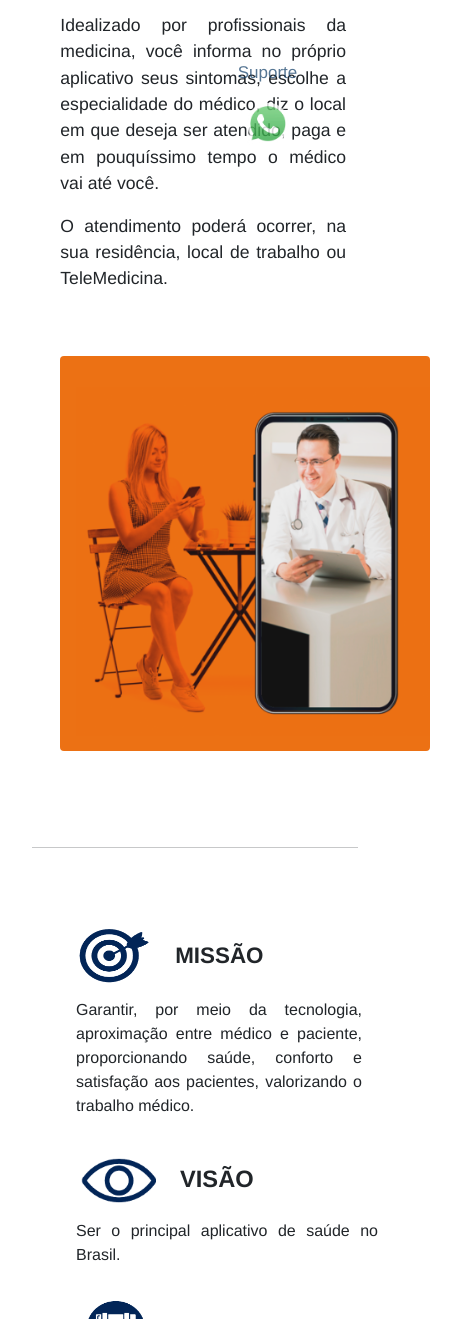
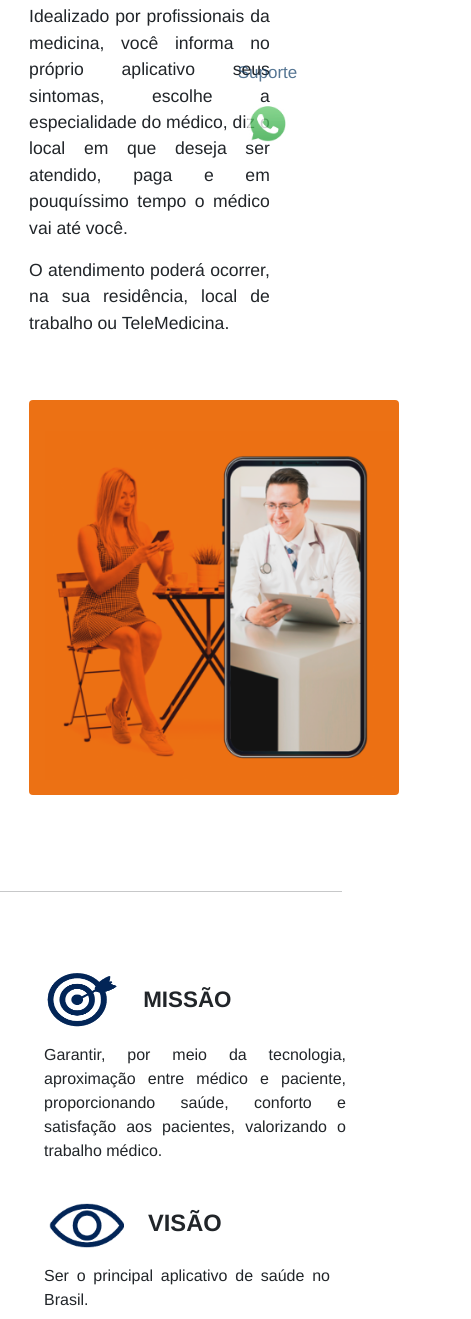
Before and after one commit to isabellabispo/site_doctorlar, a plain HTML site: page index.html in a window 390 px wide. Shown: the part 681-2000 px from the top of the page, 471 px wide, since content can reach past the window. Drawn offline with nearby package versions, Linux system fonts and the light colour scheme.

Commit message:
resposive02

```diff
--- a/css/custoum.css
+++ b/css/custoum.css
@@ -13,7 +13,8 @@
     body{
         font-family: 'Montserrat', 'Helvetica Neue', Helvetica, Arial, sans-serif;
         font-size: 1rem;
-        margin: 2rem;
+        margin-right: 3rem;
+        margin-bottom: 2rem;
     }
 
 
@@ -100,6 +101,8 @@
     #p-text-sobre-doctorlar{
         font-size: 110%;
         text-align: justify;
+
+
     }
 
     #text-about-doctorlar{
--- a/css/responsive.css
+++ b/css/responsive.css
@@ -6,7 +6,7 @@
     }
 }
 
-@media (max-width: 763px ){
+@media (max-width: 789px ){
 #bannerdoc{
     display: none;
 }
@@ -44,3 +44,14 @@
 
 }
 }
+
+@media (max-width:991px){
+    #p-text-sobre-doctorlar{
+        width: 80%;
+        text-align: justify;
+        margin-right:  4rem;
+    }
+    #p-vision{
+        margin-right:  2rem;
+    }
+}
--- a/index.html
+++ b/index.html
@@ -140,19 +140,19 @@
         <div class="row">
           <div class="col-md-12 col-lg-6 align-self-center mt-0">
 
-            <h3 id="text-about-doctorlar"><strong>DoctorLar é a Saúde na ponta do dedo</strong></h3>
+            <h3  id="text-about-doctorlar"><strong>DoctorLar é a Saúde na ponta do dedo</strong></h3>
 
             <p id="p-text-sobre-doctorlar">Esqueça as filas em hospitais e esperas em consultórios médicos. DoctorLar é
               a ponte entre médico e
               paciente, um aplicativo com toda segurança e praticidade para você solicitar e agendar sua consulta
               presencial ou TeleMedicina.</p>
 
-            <p id="p-text-sobre-doctorlar">Idealizado por profissionais da medicina, você informa no próprio aplicativo
+            <p   id="p-text-sobre-doctorlar">Idealizado por profissionais da medicina, você informa no próprio aplicativo
               seus sintomas, escolhe a
               especialidade do médico, diz o local em que deseja ser atendido, paga e em pouquíssimo tempo o médico vai
               até você.</p>
 
-            <p id="p-text-sobre-doctorlar"> O atendimento poderá ocorrer, na sua residência, local de trabalho ou
+            <p  id="p-text-sobre-doctorlar"> O atendimento poderá ocorrer, na sua residência, local de trabalho ou
               TeleMedicina.</p>
           </div>
 
@@ -175,7 +175,7 @@
     <div id="figuresone">
       <div class="container">
         <div class="row justify-content-between justify-content-center">
-          <div class="col-md-4">
+          <div class="col-md-12 col-lg-4">
             <div class="row py-2">
               <div class="col-2-mx-1">
                 <img src="assets/missao.png" class="fas fa-chart-line text-shadow" id="img-mission" aria-hidden="true"
@@ -188,7 +188,7 @@
             <p id="p-mission">Garantir, por meio da tecnologia, aproximação entre médico e paciente, proporcionando
               saúde, conforto e satisfação aos pacientes, valorizando o trabalho médico.</p>
           </div>
-          <div class="col-md-4">
+          <div class="col-md-12 col-lg-4">
             <div class="row py-2">
               <div class="col-2-mx-1 $spacer * 1.5">
                 <img src="assets/visao.png" class="fas fa-chart-line text-shadow" id="img-vision" aria-hidden="true"
@@ -200,7 +200,7 @@
             </div>
             <p id="p-vision">Ser o principal aplicativo de saúde no Brasil.</p>
           </div>
-          <div class="col-md-4">
+          <div class="col-md-12 col-lg-4">
             <div class="row py-2">
               <div class="col-2-mx-1">
                 <img src="assets/valor.png" class="fas fa-chart-line text-shadow" id="img-value" aria-hidden="true"
```
